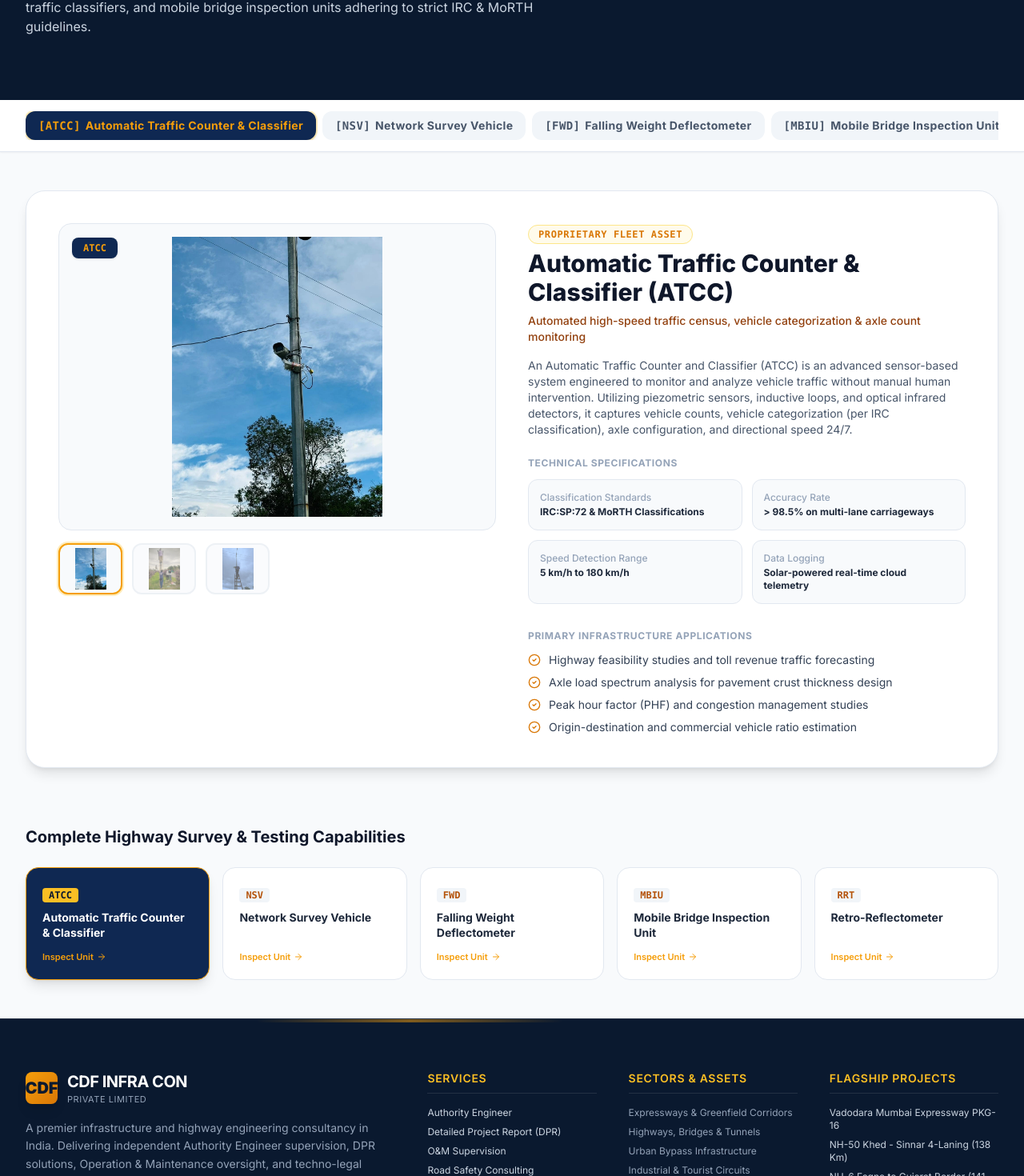
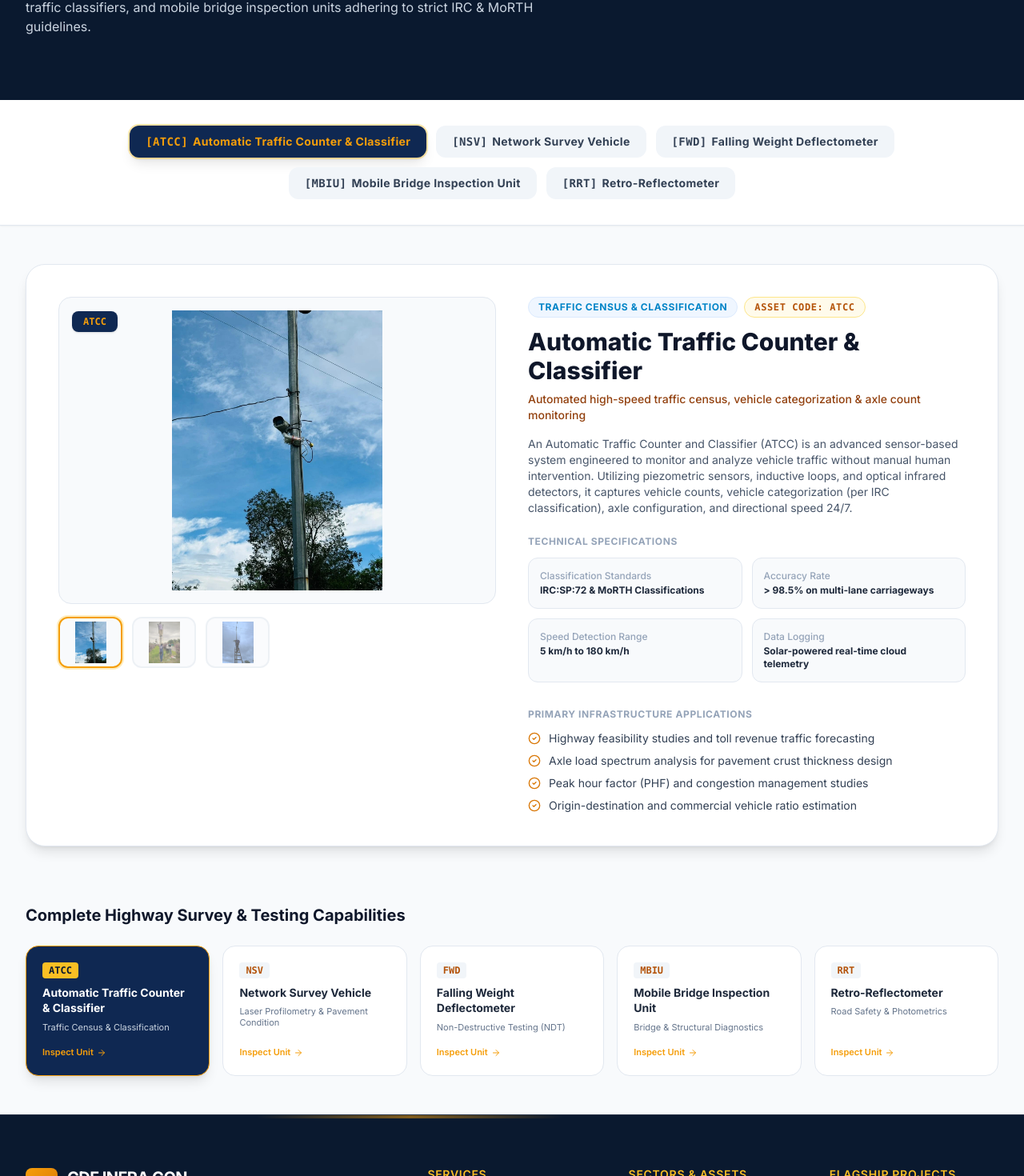
Before and after one commit to i-idea-lab/cdf-infra-con-public-website, a Next.js app: page /equipment in a window 1280 px wide. Shown: the part 320-1790 px from the top of the page at 80% size. Built offline with nearby package versions, Linux system fonts and the light colour scheme.

Commit message:
Add equipment type pills to /equipment page matching homepage design

```diff
--- a/src/app/equipment/page.tsx
+++ b/src/app/equipment/page.tsx
@@ -43,24 +43,27 @@ export default function EquipmentPage() {
         </div>
       </section>
 
-      {/* Equipment Selector Tabs */}
-      <section className="sticky top-[73px] z-40 bg-white border-b border-slate-200 shadow-sm py-3.5">
+      {/* Equipment Type Filter Pills - Styled identically to Homepage */}
+      <section className="bg-white border-b border-slate-200 py-8 shadow-sm">
         <div className="max-w-7xl mx-auto px-4 sm:px-6 lg:px-8">
-          <div className="flex items-center gap-2 overflow-x-auto pb-1 sm:pb-0 scrollbar-none">
-            {equipmentData.map((item) => (
+          <div className="flex flex-wrap items-center justify-center gap-2 sm:gap-3">
+            {equipmentData.map((item) => {
+              const isSelected = selectedEquipment.id === item.id;
+              return (
                 <button
                   key={item.id}
                   onClick={() => handleSelect(item)}
-                className={`px-4 py-2 rounded-xl text-xs sm:text-sm font-bold tracking-wide transition-all whitespace-nowrap ${
-                  selectedEquipment.id === item.id
-                    ? "bg-brand-navy text-brand-gold shadow-md ring-2 ring-amber-400/30"
-                    : "bg-slate-100 text-slate-600 hover:bg-slate-200"
+                  className={`px-4 sm:px-5 py-2.5 rounded-xl text-xs sm:text-sm font-bold tracking-wide transition-all ${
+                    isSelected
+                      ? "bg-brand-navy text-brand-gold shadow-lg ring-2 ring-amber-400/40"
+                      : "bg-slate-100 text-slate-700 hover:bg-slate-200"
                   }`}
                 >
                   <span className="font-mono mr-1.5 font-bold">[{item.acronym}]</span>
                   <span>{item.name}</span>
                 </button>
-            ))}
+              );
+            })}
           </div>
         </div>
       </section>
@@ -115,11 +118,16 @@ export default function EquipmentPage() {
               {/* Right Column: Technical Details */}
               <div className="lg:col-span-6 space-y-6">
                 <div className="space-y-2">
-                  <span className="text-xs font-mono font-bold uppercase tracking-wider text-amber-600 bg-amber-50 px-3 py-1 rounded-full border border-amber-200">
-                    Proprietary Fleet Asset
+                  <div className="flex flex-wrap items-center gap-2">
+                    <span className="text-xs font-bold uppercase tracking-wider text-brand-blue bg-blue-50 px-3 py-1 rounded-full border border-blue-100">
+                      {selectedEquipment.category}
                     </span>
-                  <h2 className="text-2xl sm:text-3xl font-extrabold text-slate-900">
-                    {selectedEquipment.name} ({selectedEquipment.acronym})
+                    <span className="text-xs font-mono font-bold uppercase tracking-wider text-amber-700 bg-amber-50 px-3 py-1 rounded-full border border-amber-200">
+                      Asset Code: {selectedEquipment.acronym}
+                    </span>
+                  </div>
+                  <h2 className="text-2xl sm:text-3xl font-extrabold text-slate-900 pt-1">
+                    {selectedEquipment.name}
                   </h2>
                   <p className="text-xs sm:text-sm text-amber-800 font-medium">
                     {selectedEquipment.tagline}
@@ -174,7 +182,10 @@ export default function EquipmentPage() {
               {equipmentData.map((item) => (
                 <div
                   key={item.id}
-                  onClick={() => handleSelect(item)}
+                  onClick={() => {
+                    handleSelect(item);
+                    window.scrollTo({ top: 320, behavior: "smooth" });
+                  }}
                   className={`p-5 rounded-2xl border transition-all cursor-pointer flex flex-col justify-between space-y-3 ${
                     selectedEquipment.id === item.id
                       ? "bg-brand-navy text-white border-brand-gold shadow-lg"
@@ -182,6 +193,7 @@ export default function EquipmentPage() {
                   }`}
                 >
                   <div className="space-y-2">
+                    <div className="flex items-center gap-1.5 flex-wrap">
                       <span
                         className={`text-xs font-mono font-bold px-2 py-0.5 rounded ${
                           selectedEquipment.id === item.id
@@ -191,9 +203,17 @@ export default function EquipmentPage() {
                       >
                         {item.acronym}
                       </span>
+                    </div>
                     <h4 className="text-sm font-bold leading-snug">{item.name}</h4>
+                    <p
+                      className={`text-[11px] leading-tight ${
+                        selectedEquipment.id === item.id ? "text-slate-300" : "text-slate-500"
+                      }`}
+                    >
+                      {item.category}
+                    </p>
                   </div>
-                  <span className="text-[11px] font-semibold text-amber-500 flex items-center gap-1">
+                  <span className="text-[11px] font-semibold text-amber-500 flex items-center gap-1 pt-1">
                     <span>Inspect Unit</span>
                     <ArrowRight className="w-3 h-3" />
                   </span>
--- a/src/components/home/EquipmentSection.tsx
+++ b/src/components/home/EquipmentSection.tsx
@@ -66,6 +66,9 @@ export default function EquipmentSection() {
             {/* Details Box */}
             <div className="lg:col-span-6 space-y-6">
               <div className="space-y-2">
+                <span className="inline-block text-xs font-bold uppercase tracking-wider text-brand-blue bg-blue-50 px-3 py-1 rounded-full border border-blue-100">
+                  {current.category}
+                </span>
                 <h3 className="text-2xl sm:text-3xl font-extrabold text-slate-900">
                   {current.name}
                 </h3>
--- a/src/data/equipment.ts
+++ b/src/data/equipment.ts
@@ -2,6 +2,7 @@ export interface EquipmentItem {
   id: string;
   name: string;
   acronym: string;
+  category: string;
   tagline: string;
   description: string;
   images: string[];
@@ -14,6 +15,7 @@ export const equipmentData: EquipmentItem[] = [
     id: "atcc",
     name: "Automatic Traffic Counter & Classifier",
     acronym: "ATCC",
+    category: "Traffic Census & Classification",
     tagline: "Automated high-speed traffic census, vehicle categorization & axle count monitoring",
     description:
       "An Automatic Traffic Counter and Classifier (ATCC) is an advanced sensor-based system engineered to monitor and analyze vehicle traffic without manual human intervention. Utilizing piezometric sensors, inductive loops, and optical infrared detectors, it captures vehicle counts, vehicle categorization (per IRC classification), axle configuration, and directional speed 24/7.",
@@ -39,6 +41,7 @@ export const equipmentData: EquipmentItem[] = [
     id: "nsv",
     name: "Network Survey Vehicle",
     acronym: "NSV",
+    category: "Laser Profilometry & Pavement Condition",
     tagline: "Laser profilometer, 360° right-of-way imagery & high-definition surface roughness measurement",
     description:
       "A Network Survey Vehicle (NSV) is a high-tech mobile measurement platform outfitted with high-resolution laser profilometers, GPS/INS georeferencing, optical cameras, and crack measurement software. It collects continuous millimeter-accurate data on pavement condition while driving at highway traffic speeds.",
@@ -63,6 +66,7 @@ export const equipmentData: EquipmentItem[] = [
     id: "fwd",
     name: "Falling Weight Deflectometer",
     acronym: "FWD",
+    category: "Non-Destructive Testing (NDT)",
     tagline: "Non-destructive dynamic pavement deflection & subgrade structural capacity evaluation",
     description:
       "The Falling Weight Deflectometer (FWD) is an essential non-destructive testing instrument used to evaluate the structural integrity and load-bearing capacity of asphalt and concrete pavements. It simulates the dynamic impact of a heavy commercial vehicle wheel load and measures deflection across geophone sensor arrays.",
@@ -87,6 +91,7 @@ export const equipmentData: EquipmentItem[] = [
     id: "mbiu",
     name: "Mobile Bridge Inspection Unit",
     acronym: "MBIU",
+    category: "Bridge & Structural Diagnostics",
     tagline: "Articulated under-bridge aerial platform for non-destructive structural deck & pier audits",
     description:
       "A Mobile Bridge Inspection Unit (MBIU) is a vehicle-mounted articulating hydraulic platform designed to deploy inspectors safely below bridge superstructures, pier caps, bearings, and soffits without disrupting vehicular traffic above or needing ground scaffolding.",
@@ -112,6 +117,7 @@ export const equipmentData: EquipmentItem[] = [
     id: "retro-reflectometer",
     name: "Retro-Reflectometer",
     acronym: "RRT",
+    category: "Road Safety & Photometrics",
     tagline: "Precision optical retroreflectivity testing for highway signboards & thermoplastic markings",
     description:
       "A Retro-Reflectometer is a portable precision optical instrument that measures the retroreflective performance (RA / RL) of road traffic signs, hazard delineators, and thermoplastic pavement markings, ensuring night-time visibility and safety for motorists.",
```
Lines whose indentation alone changed are shown as unchanged.
